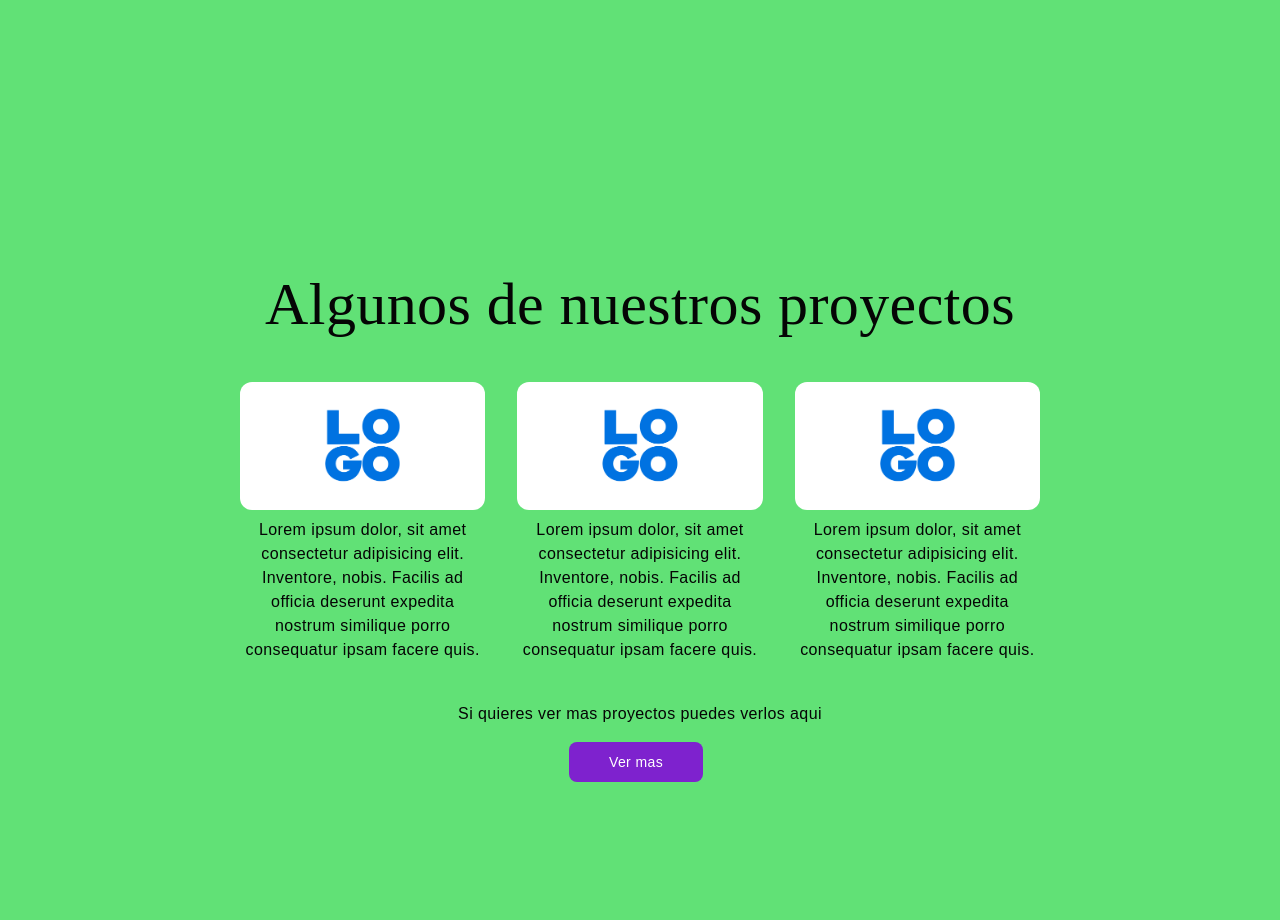
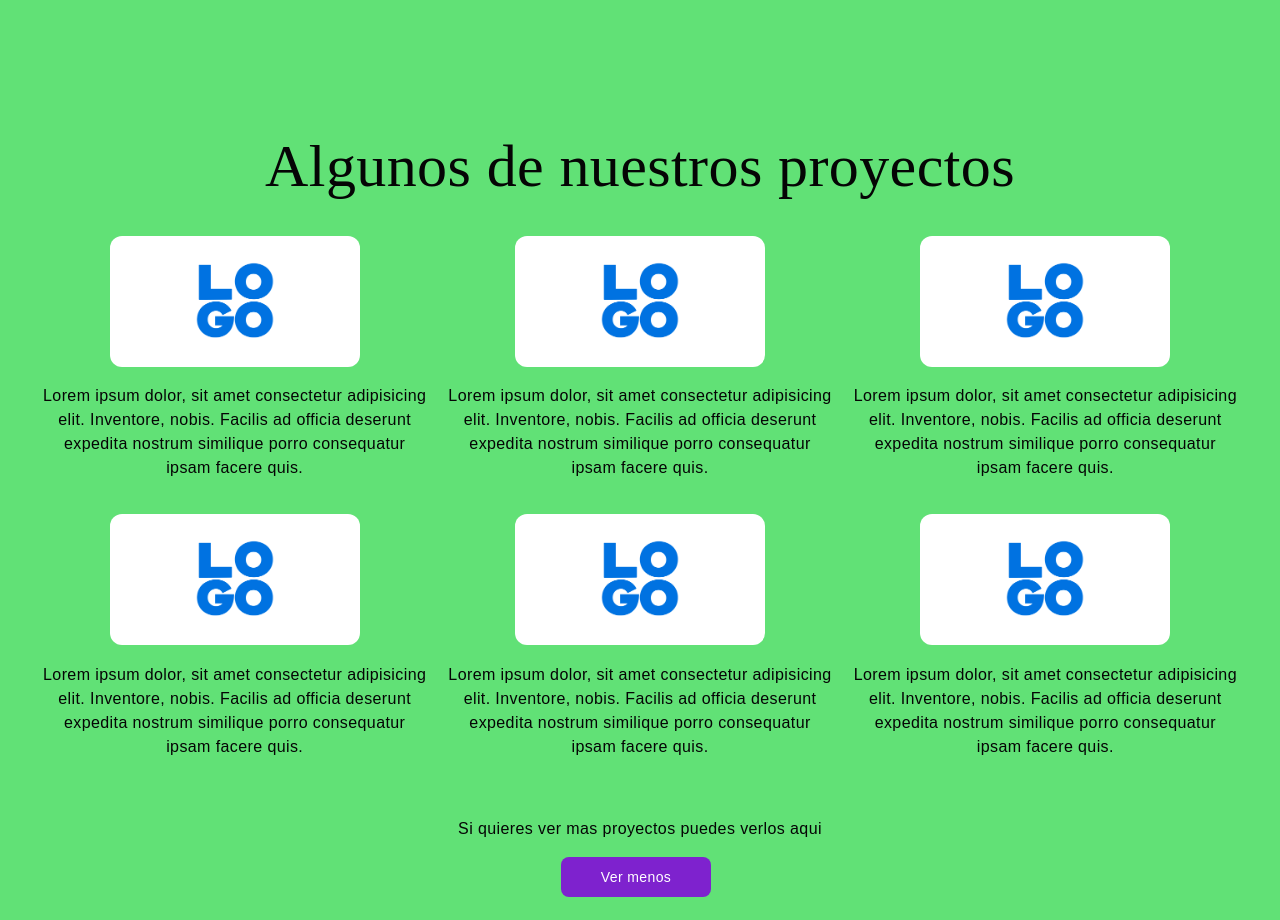
Before and after one commit to root-code-software/junior-landing, a Next.js app: page / in a window 1280 px wide. Shown: the part 680-1600 px from the top of the page. Built offline with nearby package versions, Linux system fonts and the light colour scheme.

Commit message:
show-projects

```diff
--- a/components/Projects.jsx
+++ b/components/Projects.jsx
@@ -1,30 +1,31 @@
-import React from "react";
+import React, { useState } from "react";
 import Image from "next/image";
 import logo from "../public/logo.png";
 import styles from "../styles/Projects.module.css";
 
-const Projects = () => (
-    <div id="Projects" className="w-full lg:h-screen p-2">
+const Projects = () => {
+ const [show, setShow] = useState(true);
+
+  return (
+    <div id="projects" className="w-full lg:h-screen p-2">
       <div className={styles.container}>
         <h1 className="py-4">Algunos de nuestros proyectos</h1><br/>
         <div className={styles.containerLogo}>
-          <div>
             <div className={styles.logoProjects}>
               <div className="m-auto">
-              <Image src={logo} className="rounded-xl" alt="/" width="250" height="400"/>
+              <Image src={logo} className="rounded-xl" alt="Imagen del Proyecto #1" width="250" height="400"/>
               </div>
               <div className={styles.descriptionProjects}>
                 <h4>Lorem ipsum dolor, sit amet consectetur adipisicing elit.
                    Inventore, nobis. Facilis ad officia deserunt expedita nostrum
                    similique porro consequatur ipsam facere quis.
                 </h4>
-              </div>
             </div>
           </div>
           <div>
           <div className={styles.logoProjects}>
               <div className="m-auto">
-              <Image src={logo} className="rounded-xl" alt="/" width="250" height="400"/>
+              <Image src={logo} className="rounded-xl" alt="Imagen del Proyecto #2" width="250" height="400"/>
               </div>
               <div className={styles.descriptionProjects}>
                 <h4>Lorem ipsum dolor, sit amet consectetur adipisicing elit.
@@ -37,7 +38,7 @@ const Projects = () => (
           <div>
            <div className={styles.logoProjects}>
               <div className="m-auto">
-              <Image src={logo} className="rounded-xl" alt="/" width="250" height="400"/>
+              <Image src={logo} className="rounded-xl" alt="Imagen del Proyecto #3" width="250" height="400"/>
               </div>
               <div className={styles.descriptionProjects}>
                 <h4>Lorem ipsum dolor, sit amet consectetur adipisicing elit.
@@ -47,11 +48,53 @@ const Projects = () => (
               </div>
             </div>
           </div>
+
+          { show &&
+          <div className={styles.logoProjects}>
+              <div className="m-auto">
+              <Image src={logo} className="rounded-xl" alt="Imagen del Proyecto #4" width="250" height="400"/>
+              </div>
+              <div className={styles.descriptionProjects}>
+                <h4>Lorem ipsum dolor, sit amet consectetur adipisicing elit.
+                   Inventore, nobis. Facilis ad officia deserunt expedita nostrum
+                   similique porro consequatur ipsam facere quis.
+                </h4>
+              </div>
+            </div>
+               }{show &&
+          <div>
+          <div className={styles.logoProjects}>
+              <div className="m-auto">
+              <Image src={logo} className="rounded-xl" alt="Imagen del Proyecto #5" width="250" height="400"/>
+              </div>
+              <div className={styles.descriptionProjects}>
+                <h4>Lorem ipsum dolor, sit amet consectetur adipisicing elit.
+                   Inventore, nobis. Facilis ad officia deserunt expedita nostrum
+                   similique porro consequatur ipsam facere quis.
+                </h4>
+              </div>
+            </div>
+          </div>
+          } {show &&
+            <div>
+            <div className={styles.logoProjects}>
+                <div className="m-auto">
+                <Image src={logo} className="rounded-xl" alt="Imagen del Proyecto #6" width="250" height="400"/>
+                </div>
+                <div className={styles.descriptionProjects}>
+                  <h4>Lorem ipsum dolor, sit amet consectetur adipisicing elit.
+                     Inventore, nobis. Facilis ad officia deserunt expedita nostrum
+                     similique porro consequatur ipsam facere quis.
+                  </h4>
+                </div>
+              </div>
+            </div>
+            }
         </div><br/>
         <h3 className="py-4">Si quieres ver mas proyectos puedes verlos aqui</h3>
-        <button className={styles.btn}>Ver mas</button>
+        <button className={styles.btn} onClick={() => setShow(!show)}>{show === true ? "Ver menos"  : "Ver mas"}</button><br/>
       </div>
     </div>
   );
-
+};
 export default Projects;
--- a/styles/Projects.module.css
+++ b/styles/Projects.module.css
@@ -1,17 +1,17 @@
 .container {
-    @apply max-w-[800px] mx-auto flex flex-col justify-center h-full items-center;
+    @apply max-w-[1200px] mx-auto flex flex-col justify-center h-full items-center;
 }
 
 .containerLogo {
-    @apply grid grid-cols-1 lg:grid-cols-3 gap-8;
+    @apply grid grid-cols-1 lg:grid-cols-3 gap-4;
 }
 
 .logoProjects {
-    @apply grid grid-rows-2 justify-center
+    @apply grid grid-rows-2 justify-center;
 }
 
 .descriptionProjects {
-    @apply flex flex-row items-center justify-center
+    @apply flex flex-row items-center justify-center;
 
 }
 
```
Also changed, not shown: styles/globals.css (+7 -7 lines).
